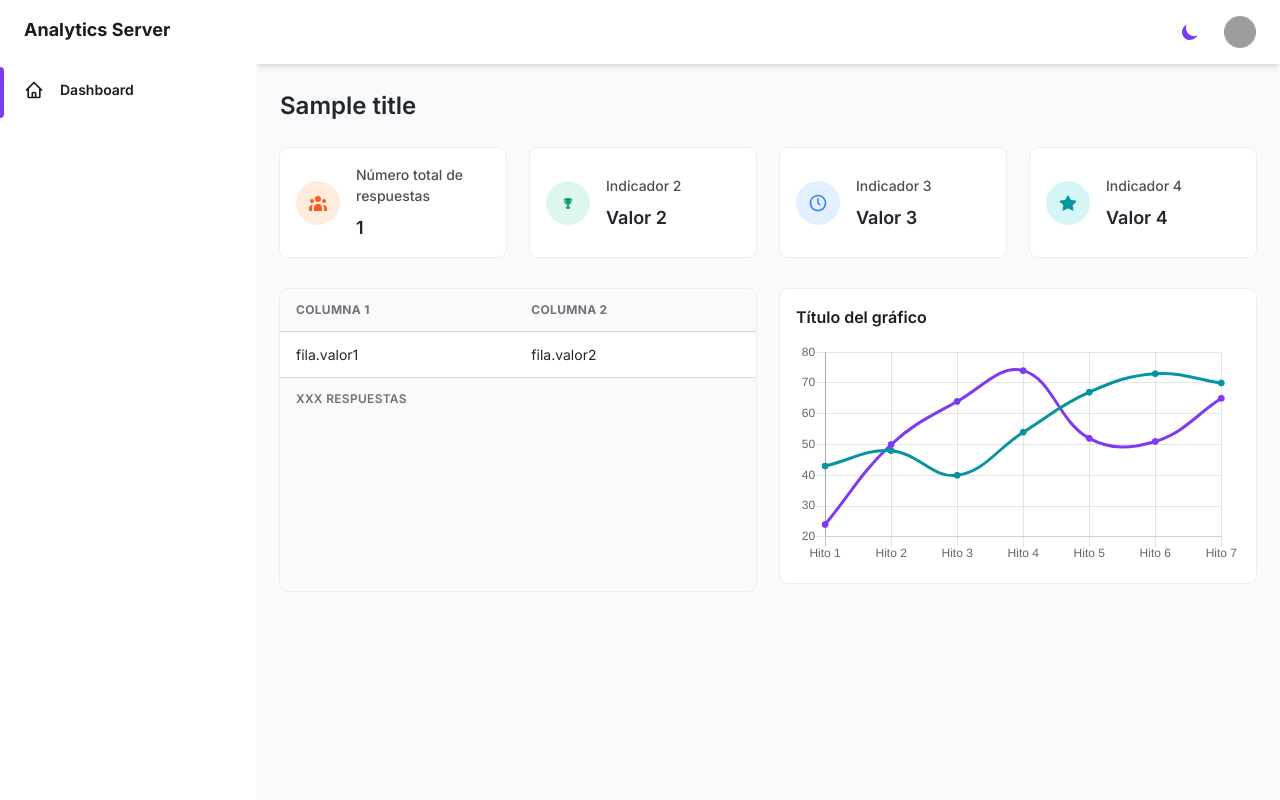
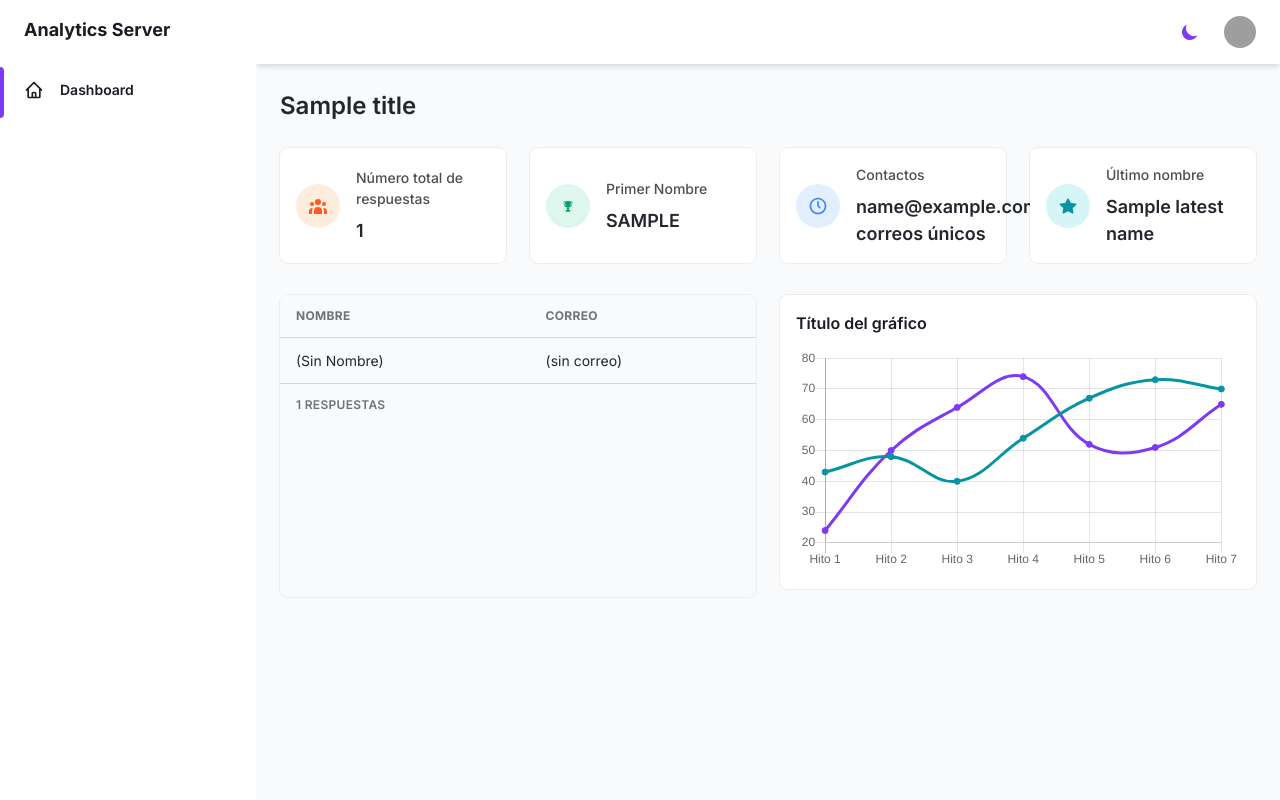
Before and after one commit to ManzanillaSebastian/django_data_monitor, a Django app: template templates/dashboard/index.html in a window 1280 px wide. Run offline with Django 5.2, Linux system fonts and the light colour scheme; the template is opened without the code that fills it: most values are stand-ins (such as "Sample title", 1, 10 or a date in 2020); grey boxes are pictures that could not be loaded.

Commit message:
SSR Intento

```diff
--- a/backend_analytics_server/settings.py
+++ b/backend_analytics_server/settings.py
@@ -127,7 +127,7 @@ STATICFILES_DIRS = [
 
 DEFAULT_AUTO_FIELD = "django.db.models.BigAutoField"
 
-API_URL = 'https://jsonplaceholder.typicode.com/posts'
+API_URL = 'https://pezaaa.pythonanywhere.com/landing/api/'
 
 CSRF_TRUSTED_ORIGINS = [
   "https://*.app.github.dev",
--- a/templates/dashboard/content/data.html
+++ b/templates/dashboard/content/data.html
@@ -43,12 +43,14 @@
         </div>
         <div>
           <p class="mb-2 text-sm font-medium text-gray-600 dark:text-gray-400">
-            Indicador 2
+            Primer Nombre
           </p>
           <p class="text-lg font-semibold text-gray-700 dark:text-gray-200">
 
             <!-- START - valor del indicador 2 -->
-            Valor 2
+          <p class="text-lg font-semibold text-gray-700 dark:text-gray-200">
+            {{ first_name|upper }}
+          </p>
             <!-- END - valor del indicador 2 -->
 
           </p>
@@ -66,12 +68,14 @@
         </div>
         <div>
           <p class="mb-2 text-sm font-medium text-gray-600 dark:text-gray-400">
-            Indicador 3
+            Contactos
           </p>
           <p class="text-lg font-semibold text-gray-700 dark:text-gray-200">
 
             <!-- START - valor del indicador 3 -->
-            Valor 3
+            <p class="text-lg font-semibold text-gray-700 dark:text-gray-200">
+              {{ unique_emails }} correos únicos
+            </p>
             <!-- END - valor del indicador 3 -->
 
           </p>
@@ -89,12 +93,14 @@
         </div>
         <div>
           <p class="mb-2 text-sm font-medium text-gray-600 dark:text-gray-400">
-            Indicador 4
+            Último nombre
           </p>
           <p class="text-lg font-semibold text-gray-700 dark:text-gray-200">
 
             <!-- START - valor del indicador 4 -->
-            Valor 4
+            <p class="text-lg font-semibold text-gray-700 dark:text-gray-200">
+              {{ latest_name }}
+            </p>
             <!-- END - valor del indicador 4 -->
 
           </p>
@@ -113,37 +119,38 @@
             <thead>
               <tr
                 class="text-xs font-semibold tracking-wide text-left text-gray-500 uppercase border-b dark:border-gray-700 bg-gray-50 dark:text-gray-400 dark:bg-gray-800">
-                <th class="px-4 py-3">Columna 1</th>
-                <th class="px-4 py-3">Columna 2</th>
+                <th class="px-4 py-3">Nombre</th>
+                <th class="px-4 py-3">Correo</th>
               </tr>
             </thead>
             <tbody class="bg-white divide-y dark:divide-gray-700 dark:bg-gray-800">
+              {% for post in posts %}
+                <tr class="text-gray-700 dark:text-gray-400 {% cycle 'bg-gray-50' 'bg-white' %}">
+                  <td class="px-4 py-3 text-sm">
+                    {{ post.name|default:"(Sin nombre)"|title }}
+                  </td>
+                  <td class="px-4 py-3 text-sm">
+                    {{ post.email|default:"(Sin correo)"|lower }}
+                  </td>
+                </tr>
+              {% empty %}
+                <tr>
+                  <td colspan="2" class="px-4 py-3 text-sm text-center text-gray-500">
+                    No hay datos disponibles.
+                  </td>
+                </tr>
+              {% endfor %}
+            </tbody>
 
-              <!-- START - respuestas -->
-              <tr class="text-gray-700 dark:text-gray-400">
-                <td class="px-4 py-3 text-sm">
-                  <!-- START - fila.valor1 -->
-                  fila.valor1
-                  <!-- END - fila.valor1 -->
-                </td>
-                <td class="px-4 py-3 text-sm">
-                  <!-- START - fila.valor2 -->
-                  fila.valor2
-                  <!-- END - fila.valor2 -->
-                </td>
-              </tr>
-              <!-- END - respuestas -->
-
-            </tbody>
           </table>
         </div>
-        <div
-          class="grid px-4 py-3 text-xs font-semibold tracking-wide text-gray-500 uppercase border-t dark:border-gray-700 bg-gray-50 sm:grid-cols-9 dark:text-gray-400 dark:bg-gray-800">
+        <div class="grid px-4 py-3 text-xs font-semibold tracking-wide text-gray-500 uppercase border-t dark:border-gray-700 bg-gray-50 sm:grid-cols-9 dark:text-gray-400 dark:bg-gray-800">
           <span class="flex items-center col-span-3">
             <!-- START - # total de respuestas -->
-            XXX
+            <span class="flex items-center col-span-3">
+              {{ total_responses }} Respuestas
+            </span>
             <!-- END - # total de respuestas -->
-            respuestas
           </span>
         </div>
       </div>
```
Also changed, not shown: dashboard/views.py (+14 -2 lines).
